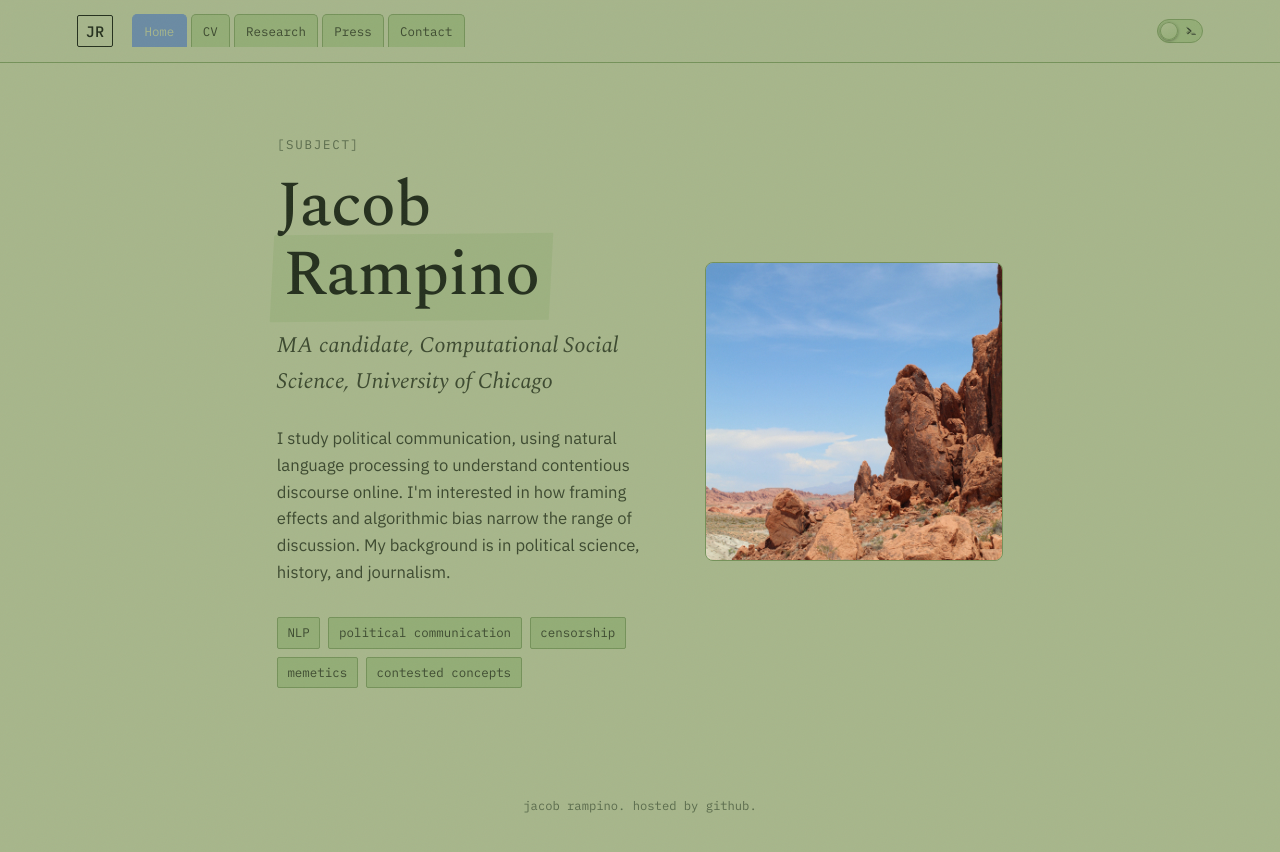
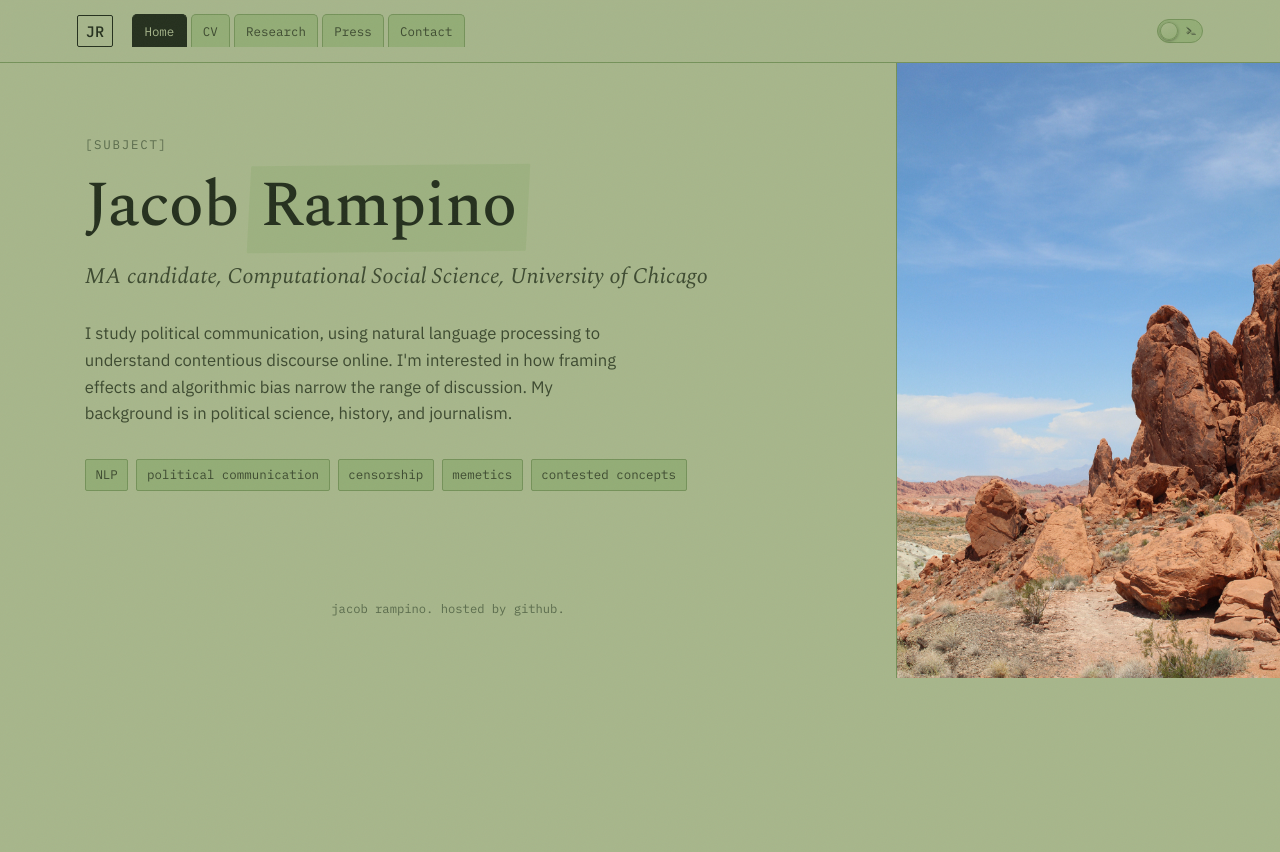
Before and after one commit to jwrampino/jwrampino.github.io, a Jekyll site: the page built from index.md, in a window 1280 px wide. Shown: the top 852 px of the page. Built offline with Jekyll 4.4.1, drawn with Linux system fonts in a browser that asks for light colours.

Commit message:
move img

```diff
--- a/_layouts/default.html
+++ b/_layouts/default.html
@@ -45,13 +45,24 @@
   </button>
 </header>
 
-<main>
-  {{ content }}
-</main>
+<div class="page-shell">
+  <div class="page-content">
+    <main id="site-main">
+      {{ content }}
+    </main>
 
-<footer class="site-footer">
-  <p>jacob rampino. hosted by github.</p>
-</footer>
+    <footer class="site-footer">
+      <p>jacob rampino. hosted by github.</p>
+    </footer>
+  </div>
+
+  {% if page.photo_light %}
+  <aside class="page-photo">
+    <img class="hero-photo-light" src="{{ page.photo_light | relative_url }}" alt="">
+    {% if page.photo_dark %}<img class="hero-photo-dark" src="{{ page.photo_dark | relative_url }}" alt="">{% endif %}
+  </aside>
+  {% endif %}
+</div>
 
 <script src="{{ '/assets/js/theme.js' | relative_url }}"></script>
 </body>
--- a/assets/css/style.css
+++ b/assets/css/style.css
@@ -12,7 +12,7 @@
   --rule: #75925a;
   --accent: #4a6636;
   --accent-2: #93ad76;
-  --accent-tab: #6b8ba3;
+  --accent-tab: #25301e;
   --highlight: #93ad76;
 
   --display: "Spectral", Georgia, serif;
@@ -202,7 +202,7 @@ html[data-theme="dark"] .nav-dir {
     drop-shadow(-0.4px -0.4px 0px rgba(0, 0, 0, 0.25));
 }
 .glyph-leaf { left: 4px; }
-.glyph-term { right: 4px; }
+.glyph-term { right: 4px; color: var(--ink-muted); }
 
 .toggle-thumb {
   position: absolute;
@@ -221,24 +221,21 @@ html[data-theme="dark"] .toggle-thumb {
   transform: translateX(22px);
 }
 
-main { max-width: var(--max); margin: 0 auto; }
-
-.hero {
-  padding: 4.5rem var(--edge) 4rem;
+/* page shell: content column + full-height photo column */
+.page-shell {
   display: grid;
-  grid-template-columns: 1.3fr 1fr;
-  gap: 2.5rem;
-  align-items: center;
+  grid-template-columns: 1fr 30%;
+  align-items: stretch;
 }
 
-.hero-photo {
-  aspect-ratio: 1 / 1;
-  border-radius: 8px;
+.page-content { min-width: 0; }
+
+.page-photo {
+  position: relative;
   overflow: hidden;
-  border: 1px solid var(--rule);
-  position: relative;
+  border-left: 1px solid var(--rule);
 }
-.hero-photo img {
+.page-photo img {
   width: 100%; height: 100%; object-fit: cover; display: block;
   position: absolute; inset: 0;
 }
@@ -246,9 +243,23 @@ main { max-width: var(--max); margin: 0 auto; }
 html[data-theme="dark"] .hero-photo-light { opacity: 0; }
 html[data-theme="dark"] .hero-photo-dark { opacity: 1; }
 
+@media (max-width: 900px) {
+  .page-shell { grid-template-columns: 1fr; }
+  .page-photo {
+    border-left: none;
+    border-top: 1px solid var(--rule);
+    aspect-ratio: 4 / 3;
+  }
+}
+
+main { max-width: var(--max); margin: 0 auto; }
+
+.hero {
+  padding: 4.5rem var(--edge) 4rem;
+}
+
 @media (max-width: 720px) {
-  .hero { grid-template-columns: 1fr; }
-  .hero-photo { order: -1; max-width: 240px; margin: 0 auto; }
+  .hero { padding: 3.5rem var(--edge) 3rem; }
 }
 
 .hero-eyebrow {
--- a/index.md
+++ b/index.md
@@ -2,6 +2,8 @@
 layout: default
 title: Home
 navkey: home
+photo_light: /assets/img/valley_portrait.JPG
+photo_dark: /assets/img/lake.JPG
 ---
 
 <section class="hero">
@@ -23,8 +25,4 @@ navkey: home
       <span class="tag">contested concepts</span>
     </div>
   </div>
-  <div class="hero-photo">
-    <img class="hero-photo-light" src="{{ '/assets/img/valley_portrait.JPG' | relative_url }}" alt="">
-    <img class="hero-photo-dark" src="{{ '/assets/img/lake.JPG' | relative_url }}" alt="">
-  </div>
 </section>
```
Also changed, not shown: journalism/index.md (+2 -2 lines), 3 other files.
